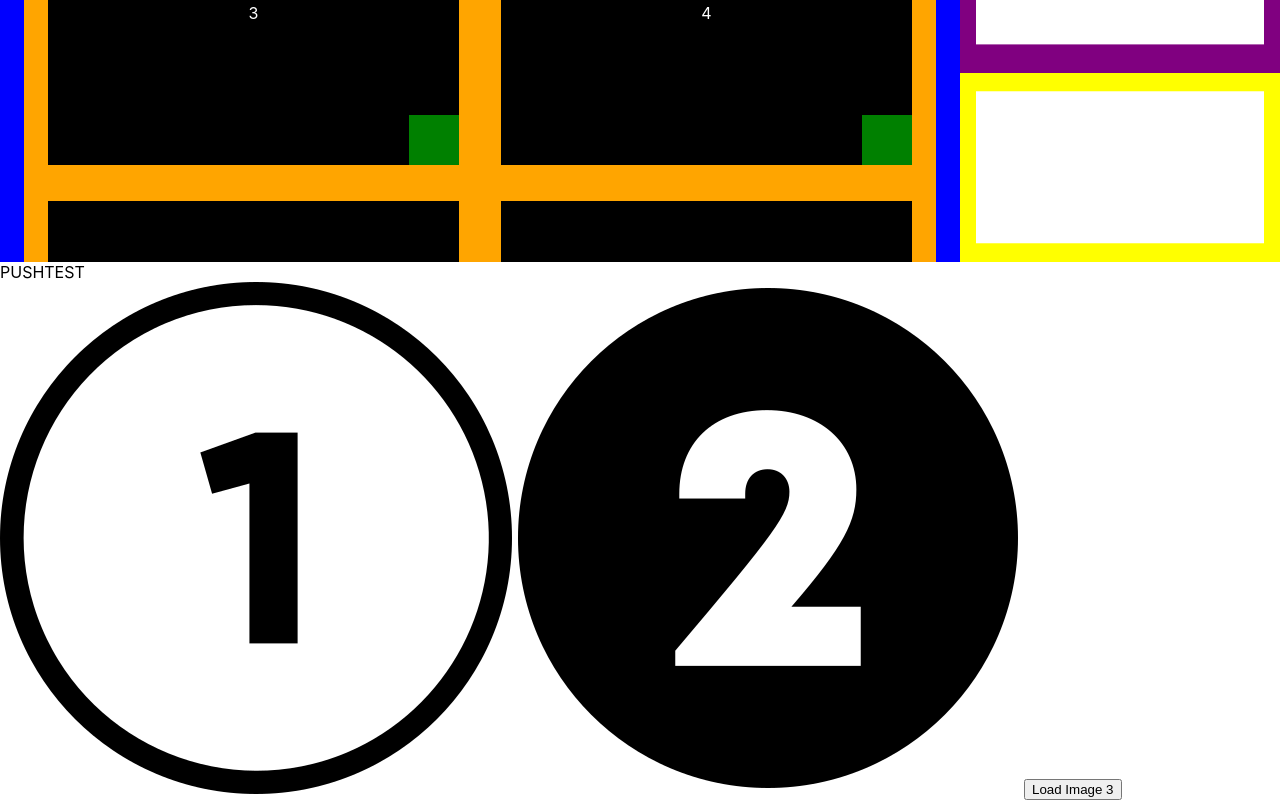
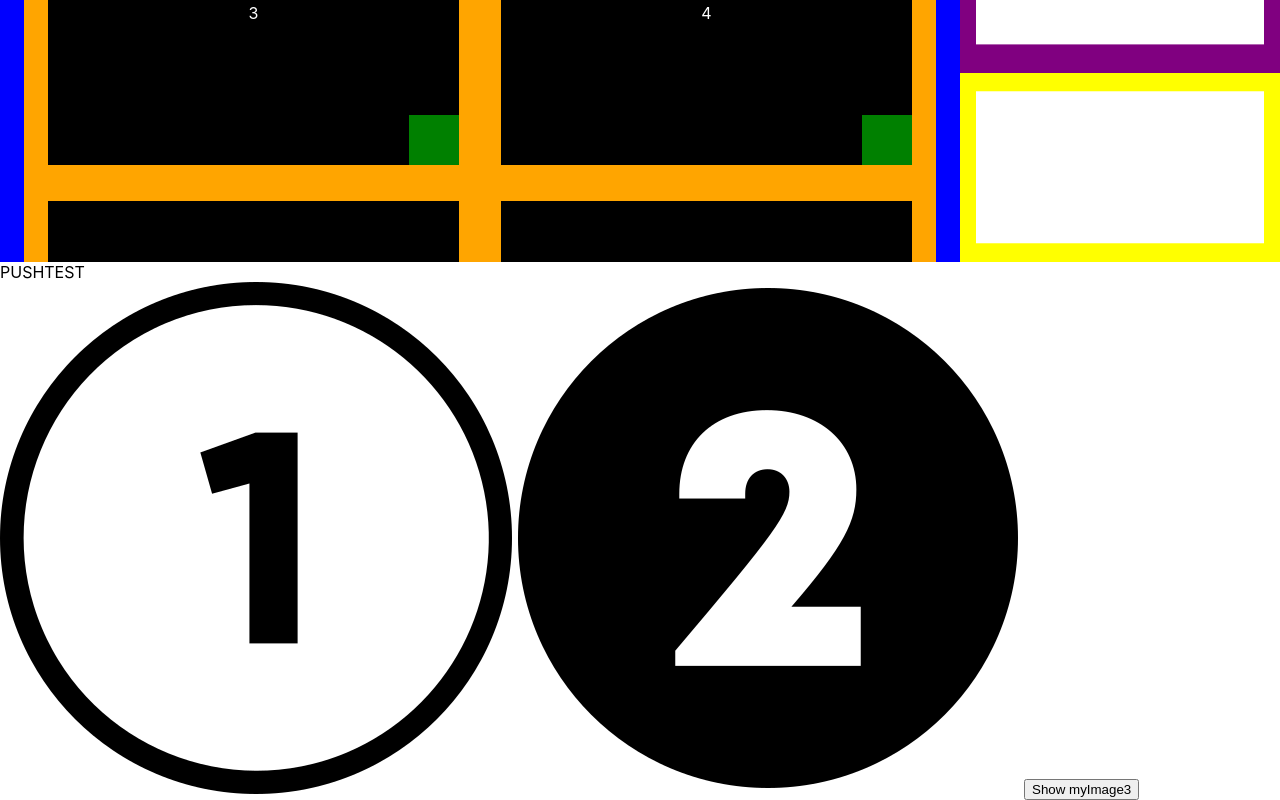
Before and after one commit to CamIsTrick/CIT_frontend, a React (Create React App) app: page / in a window 1280 px wide. Shown: the part 538-1338 px from the top of the page. Built offline with nearby package versions, Linux system fonts and the light colour scheme.

Commit message:
feat: test

```diff
--- a/src/App.tsx
+++ b/src/App.tsx
@@ -20,7 +20,7 @@ function App() {
       <img src={myImage1} alt="My Image" />
       <img src={myImage2} alt="My Image" />
       {myImage3 && <img src={myImage3} alt="My Image" />}
-      <button onClick={handleImageLoad}>Load Image 3</button>
+      <button onClick={handleImageLoad}>Show myImage3</button>
     </>
   );
 }
```
Also changed, not shown: 1 other file (tests, documents, lock files or other folders).
